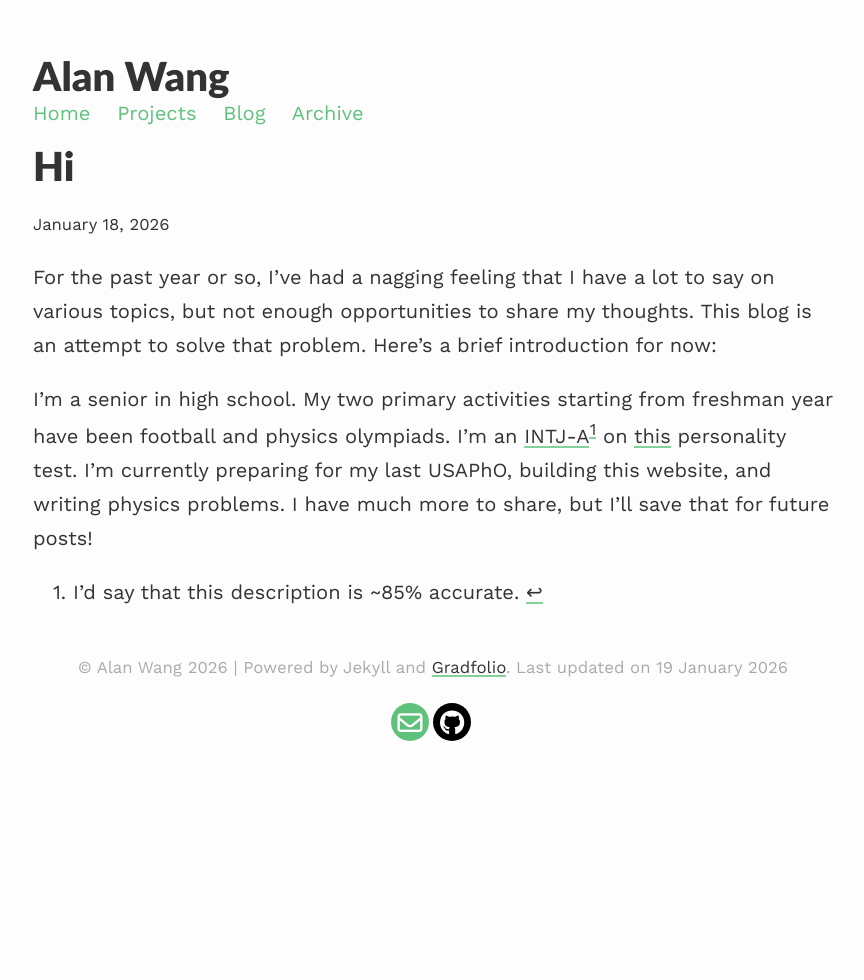
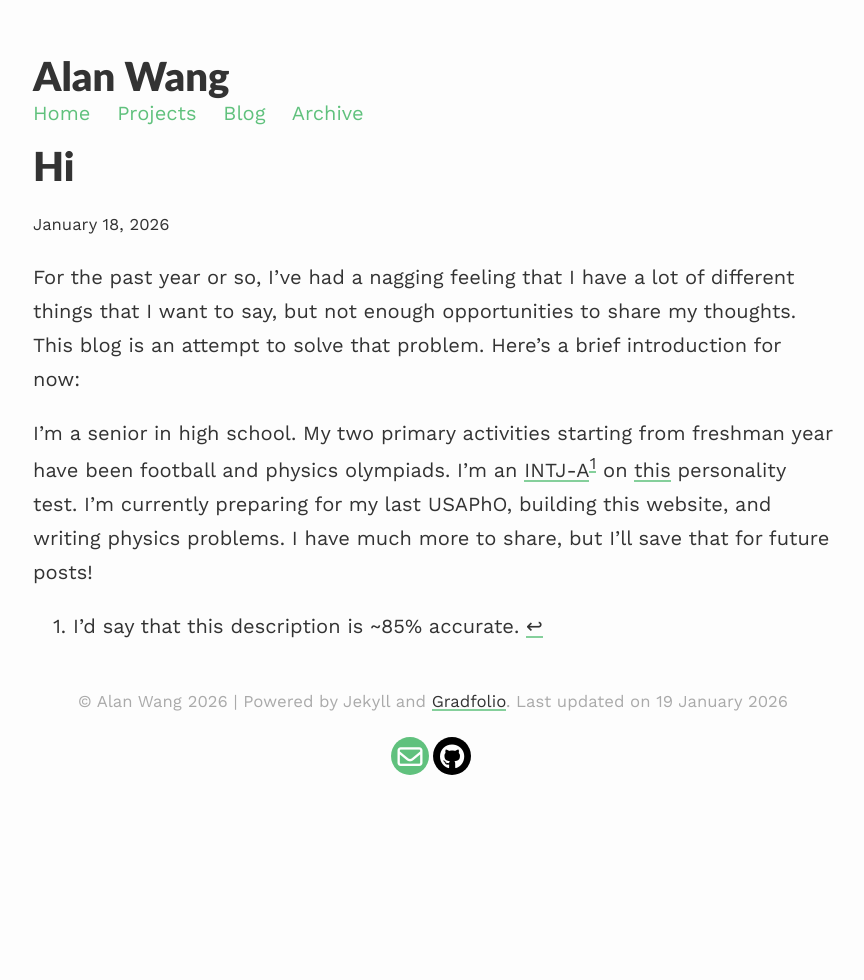
Before and after one commit to awang0826/awang0826.github.io, a Jekyll site: the page built from _posts/2026-01-18-Hi.md, in a window 1280 px wide. Shown: the whole page, without its empty margins (207-1071 px from the left). Built offline with Jekyll 4.4.1, drawn with Linux system fonts in a browser that asks for light colours.

Commit message:
Update 2026-01-18-Hi.md

```diff
--- a/_posts/2026-01-18-Hi.md
+++ b/_posts/2026-01-18-Hi.md
@@ -2,7 +2,7 @@
 layout: post
 title: "Hi"
 ---
-For the past year or so, I’ve had a nagging feeling that I have a lot to say on various topics, but not enough opportunities to share my thoughts. This blog is an attempt to solve that problem. Here’s a brief introduction for now:
+For the past year or so, I’ve had a nagging feeling that I have a lot of different things that I want to say, but not enough opportunities to share my thoughts. This blog is an attempt to solve that problem. Here’s a brief introduction for now:
 
 I’m a senior in high school. My two primary activities starting from freshman year have been football and physics olympiads. I’m an [INTJ-A](https://www.16personalities.com/intj-personality){:target="_blank"}[^1] on [this](https://www.16personalities.com/free-personality-test){:target="_blank"} personality test. I'm currently preparing for my last USAPhO, building this website, and writing physics problems. I have much more to share, but I'll save that for future posts!
 
```
